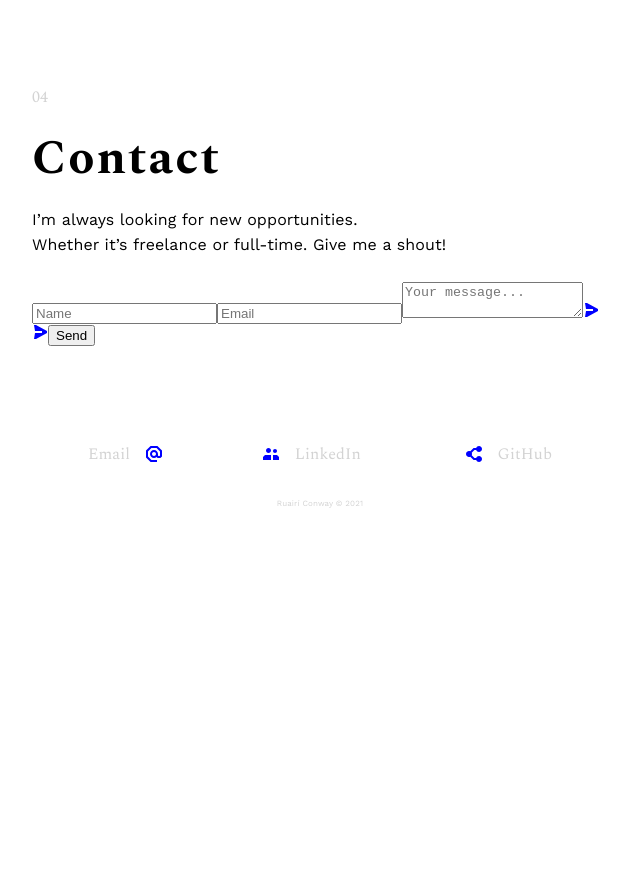
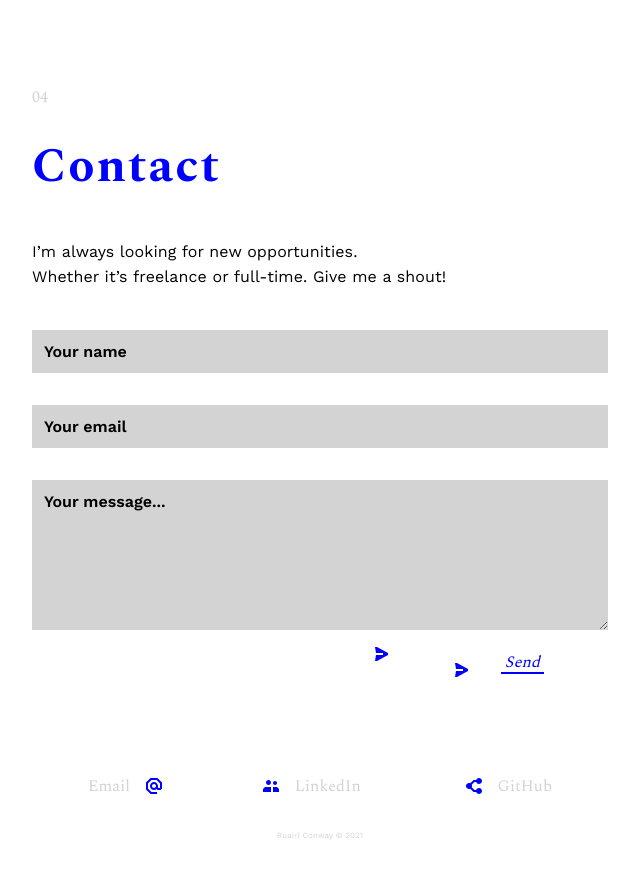
Before and after one commit to ruairiconway/portfolio, a React (Create React App) app: page / in a window 1280 px wide. Shown: the part 2260-3138 px from the top of the page, without its empty margins (0-640 px from the left). Before the commit the page ends 2826 px from the top, so only its background shows below. Built offline with nearby package versions, Linux system fonts and the light colour scheme.

Commit message:
created ContactForm component

```diff
--- a/src/pages/ContactPage.js
+++ b/src/pages/ContactPage.js
@@ -1,54 +1,21 @@
-import React, { useState } from 'react'
-import { SendIcon } from '../assets/icons'
+import React from 'react'
+import styled from 'styled-components'
+import ContactForm from '../components/ContactForm'
 import PageCount from '../components/PageCount'
 
+const Title = styled.h3`
+    margin: 2rem 0 3rem 0;
+    color: var(--ranColor);
+    transition: 0.5s;
+`
+
 export default function ContactPage() {
-
-    const [ formName, setFormName ] = useState('')
-    function handleNameChange(e) { setFormName(e.target.value) }
-
-    const [ formEmail, setFormEmail ] = useState('')
-    function handleEmailChange(e) { setFormEmail(e.target.value) }
-
-    const [ formMessage, setFormMessage ] = useState('')
-    function handleMessageChange(e) { setFormMessage(e.target.value) }
-
     return (
         <>
             <PageCount>04</PageCount>
-            <h3>Contact</h3>
+            <Title>Contact</Title>
             <p>I’m always looking for new opportunities.<br/>Whether it’s freelance or full-time. Give me a shout!</p>
-            <form>
-                <input
-                    type='text'
-                    name="name"
-                    placeholder="Name"
-                    value={formName}
-                    aria-label="enter name"
-                    onChange={handleNameChange}
-                />
-                <input
-                    type='email'
-                    name="email"
-                    placeholder="Email"
-                    value={formEmail}
-                    aria-label="enter email"
-                    onChange={handleEmailChange}
-                />
-                <textarea
-                    name="message"
-                    value={formMessage}
-                    placeholder="Your message..."
-                    aria-label="enter message"
-                    onChange={handleMessageChange}
-                />
-                <SendIcon />
-                <SendIcon />
-                <button
-                    type="submit"
-                    aria-label="send message"
-                >Send</button>
-            </form>
+            <ContactForm />
         </>
     )
 }
```
